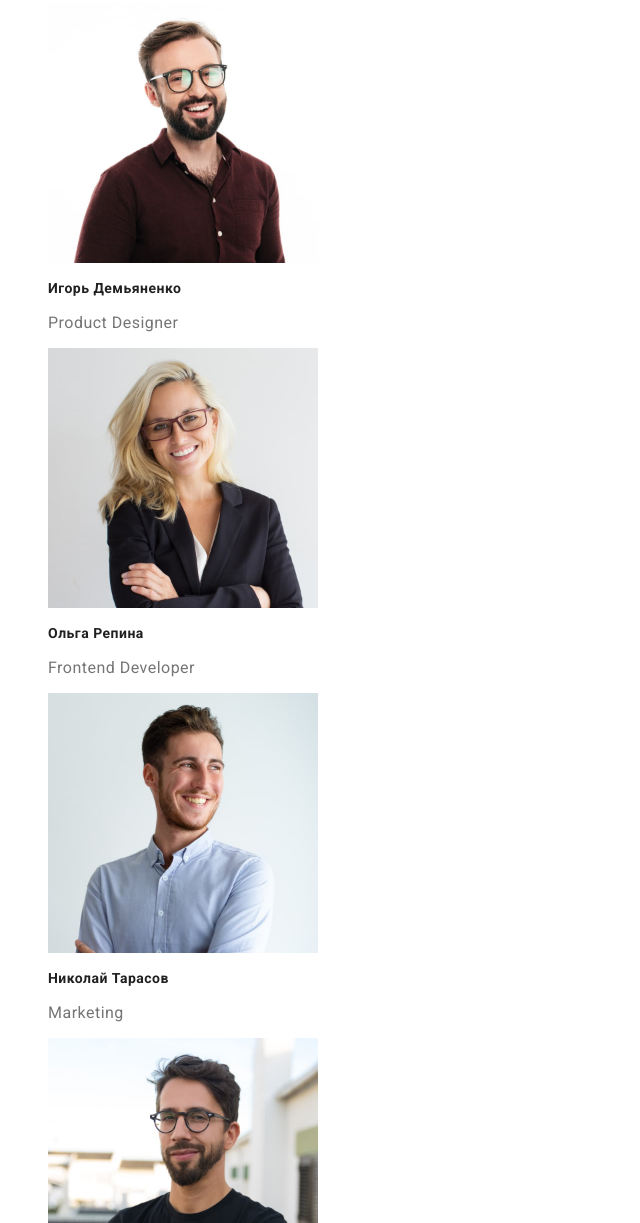
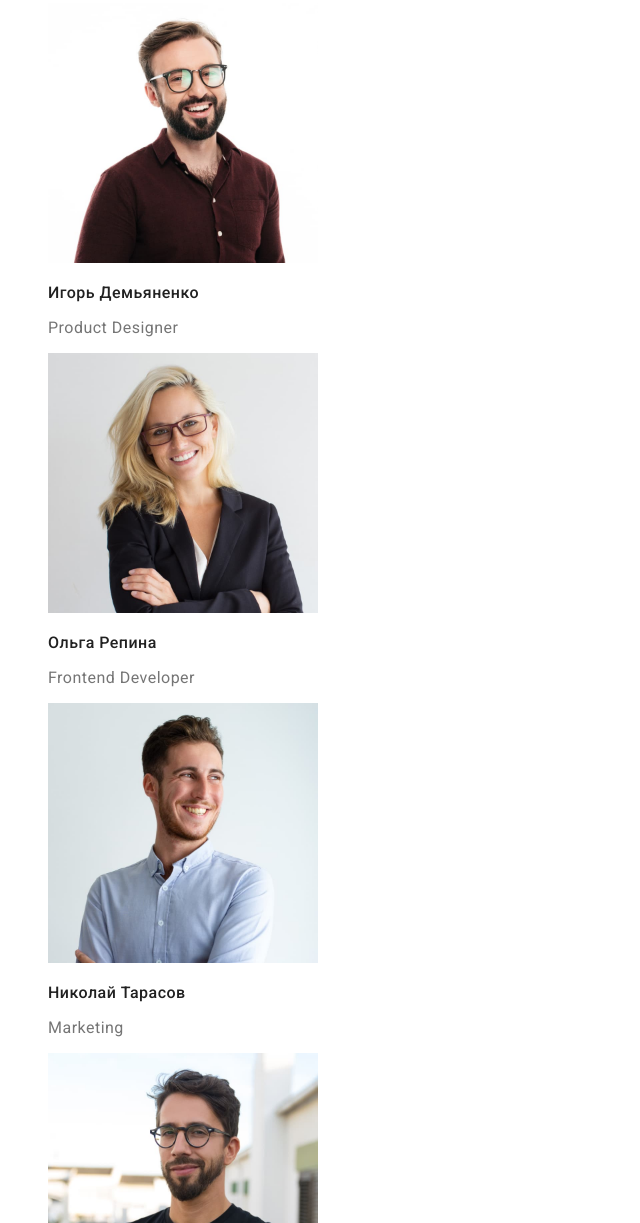
Before and after one commit to yurirusyn/goit-markup-hw-08, a plain HTML site: page index.html in a window 1280 px wide. Shown: the part 1577-2800 px from the top of the page, without its empty margins (0-640 px from the left). Drawn offline with Linux system fonts and the light colour scheme.

Commit message:
Правки

```diff
--- a/css/main.css
+++ b/css/main.css
@@ -29,13 +29,14 @@
   font-weight: 700;
   font-size: 14px;
   line-height: 1.14;
+  text-transform: uppercase;
 }
 .section-text {
   font-size: 14px;
   line-height: 1.7;
   letter-spacing: 0.03em;
 }
-/* Імя секції */
+/* Наша команда */
 
 .section-name {
   font-weight: 700;
@@ -45,3 +46,9 @@
   letter-spacing: 0.03em;
   color: var(--title-text-color);
 }
+.our-team {
+  font-weight: 500;
+  font-size: 16px;
+  line-height: 1.19;
+  color: var(--title-text-color);
+}
--- a/index.html
+++ b/index.html
@@ -102,21 +102,21 @@
             <h2 class="section-name">Наша команда</h2>
             <ul class="list">
                 <li><img src="./images/productdesigner.jpg" width="270" height="260" alt="Дизайнер продуктов">
-                    <h3 class="section-title">Игорь Демьяненко</h3>
+                    <h3 class="our-team">Игорь Демьяненко</h3>
                     <p>Product Designer</p>
                 </li>
 
                 <li><img src="./images/frontenddeveloper.jpg" width="270" height="260" alt="Фронтенд-разработчик">
-                    <h3 class="section-title">Ольга Репина</h3>
+                    <h3 class="our-team">Ольга Репина</h3>
                     <p>Frontend Developer</p>
                 </li>
 
                 <li><img src="./images/marketing.jpg" width="270" height="260" alt="Маркетинг">
-                    <h3 class="section-title">Николай Тарасов</h3>
+                    <h3 class="our-team">Николай Тарасов</h3>
                     <p>Marketing</p>
                 </li>
                 <li><img src="./images/uidesigner.jpg" width="270" height="260" alt="UI дизайнер">
-                    <h3 class="section-title">Михаил Ермаков</h3>
+                    <h3 class="our-team">Михаил Ермаков</h3>
                     <p>UI Designer</p>
                 </li>
             </ul>
```
